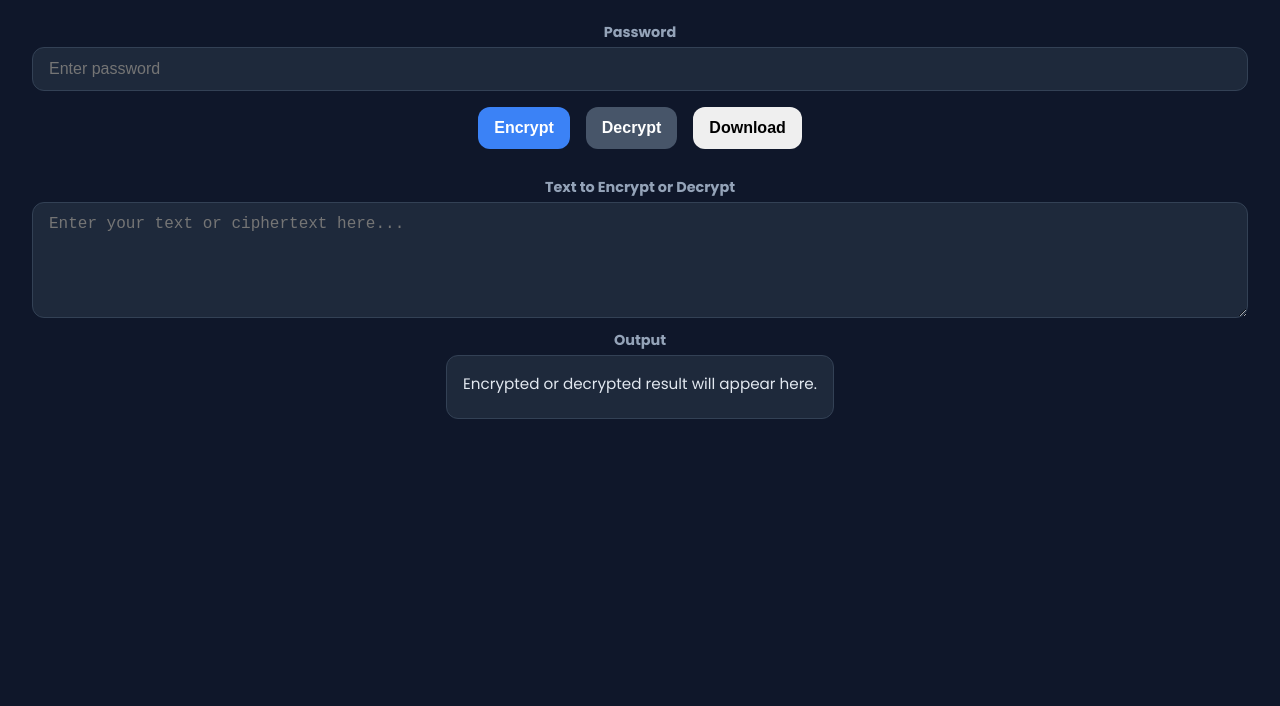
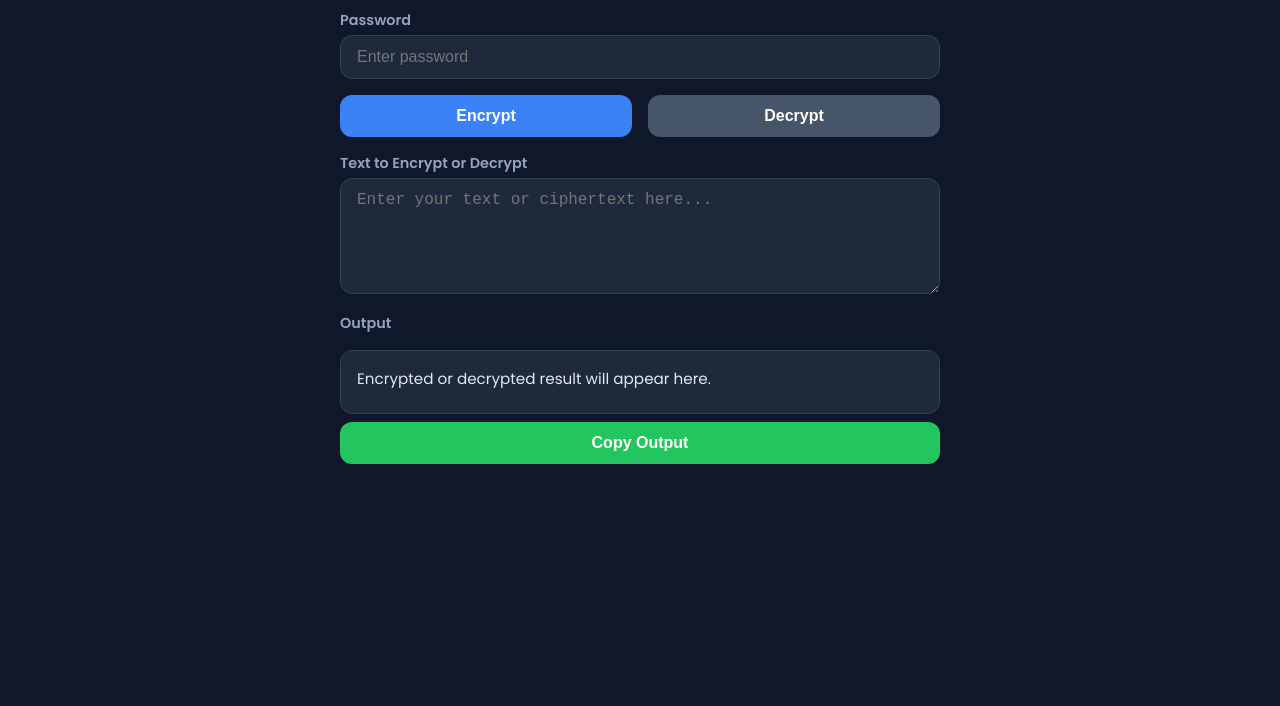
Before and after one commit to kayibea/syfer-text, a website built with Vite: page index.html in a window 1280 px wide. Shown: the part 94-800 px from the top of the page. Built offline with nearby package versions, Linux system fonts and the light colour scheme.

Commit message:
ui: add copy outpout button

```diff
--- a/index.html
+++ b/index.html
@@ -2,35 +2,34 @@
 <html lang="en">
   <head>
     <meta charset="UTF-8" />
-    <link rel="icon" type="image/svg+xml" href="/vite.svg" />
     <meta name="viewport" content="width=device-width, initial-scale=1.0" />
     <link rel="preconnect" href="https://fonts.googleapis.com" />
     <link rel="preconnect" href="https://fonts.gstatic.com" crossorigin />
-    <link href="https://fonts.googleapis.com/css2?family=Poppins:wght@400;700&display=swap" rel="stylesheet" />
+    <link href="https://fonts.googleapis.com/css2?family=Poppins:wght@400;600;700&display=swap" rel="stylesheet" />
+    <link rel="stylesheet" href="style.css" />
     <title>Syfer Text</title>
   </head>
   <body>
+    <div class="container">
       <h1>Syfer Text</h1>
 
-    <!-- <div class="dropzone" id="dropzone">
-      <p>Drag & drop a file here, or click to select</p>
-      <input type="file" id="fileInput" hidden />
-    </div> -->
-
       <label for="key">Password</label>
-    <input type="text" id="key" placeholder="Enter password" />
+      <input autocomplete="off" type="password" id="key" placeholder="Enter password" />
 
       <div class="buttons">
         <button id="encrypt">Encrypt</button>
         <button id="decrypt">Decrypt</button>
-      <button id="download">Download</button>
       </div>
 
       <label for="inputText">Text to Encrypt or Decrypt</label>
       <textarea id="inputText" rows="5" placeholder="Enter your text or ciphertext here..."></textarea>
 
       <label for="outputText">Output</label>
+      <div class="output-container">
         <div class="output" id="outputText">Encrypted or decrypted result will appear here.</div>
+        <button id="copyOutput" class="btn-secondary">Copy Output</button>
+      </div>
+    </div>
 
     <script type="module" src="/src/app.ts"></script>
   </body>
```
Lines whose indentation alone changed are shown as unchanged.
